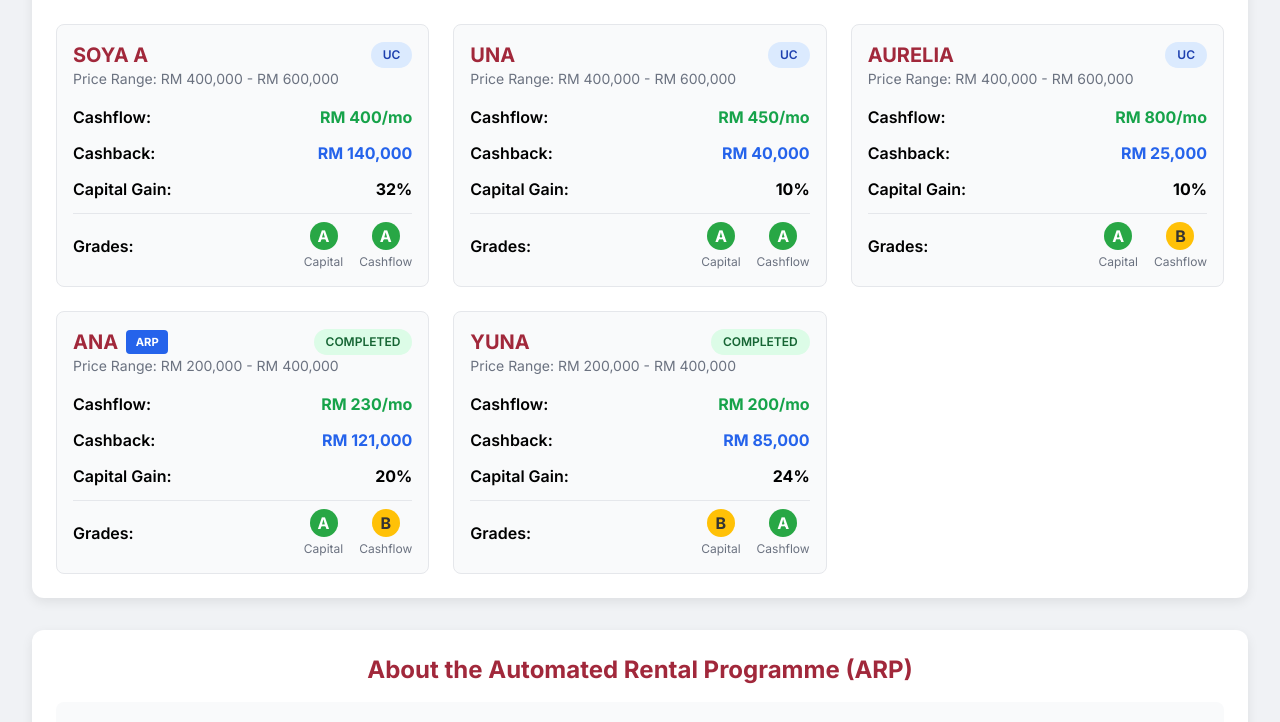
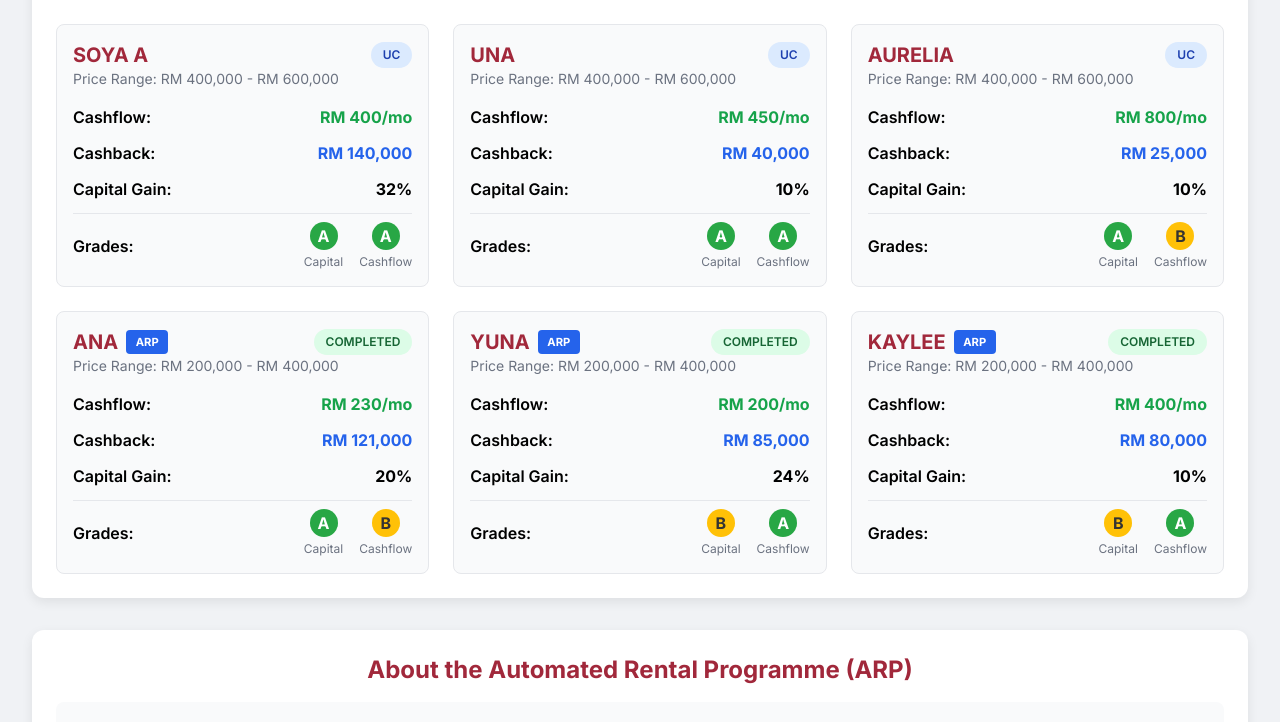
Before and after one commit to RenaC-maker/sm1on1, a plain HTML site: page index.html in a window 1280 px wide. Shown: the part 3030-3752 px from the top of the page. Drawn offline with nearby package versions, Linux system fonts and the light colour scheme.

Commit message:
Update index.html

```diff
--- a/index.html
+++ b/index.html
@@ -308,7 +308,9 @@
             { name: 'WEIZIA', loanRange: [800000, 1000000], cashflow90: -500, cashflow70: 700, cashback90: 221000, cashback70: -35000, capitalGain: 10, gradeCapital: 'A', gradeCashflow: 'B', status: 'Completed', arp: true },
             { name: 'ABBY', loanRange: [1200000, 5000000], cashflow90: 0, cashflow70: 1400, cashback90: 470000, cashback70: 200000, capitalGain: 26, gradeCapital: 'A', gradeCashflow: 'A', status: 'Completed', arp: false },
             { name: 'ANA', loanRange: [200000, 400000], cashflow90: 230, cashflow70: 200, cashback90: 121000, cashback70: 15000, capitalGain: 20, gradeCapital: 'A', gradeCashflow: 'B', status: 'Completed', arp: true },
-            { name: 'YUNA', loanRange: [200000, 400000], cashflow90: 200, cashflow70: 500, cashback90: 85000, cashback70: -20000, capitalGain: 24, gradeCapital: 'B', gradeCashflow: 'A', status: 'Completed', arp: false }
+            { name: 'YUNA', loanRange: [200000, 400000], cashflow90: 200, cashflow70: 500, cashback90: 85000, cashback70: -20000, capitalGain: 24, gradeCapital: 'B', gradeCashflow: 'A', status: 'Completed', arp: true },
+            { name: 'KAYLEE', loanRange: [200000, 400000], cashflow90: 400, cashflow70: 700, cashback90: 80000, cashback70: 14000, capitalGain: 10, gradeCapital: 'B', gradeCashflow: 'A', status: 'Completed', arp: true },
+            { name: 'VIANA', loanRange: [800000, 1000000], cashflow90: 2000, cashflow70: 1200, cashback90: 300000, cashback70: -10000, capitalGain: 30, gradeCapital: 'B', gradeCashflow: 'A', status: 'Completed', arp: true }
         ];
 
         // --- DOM ELEMENTS ---
```
